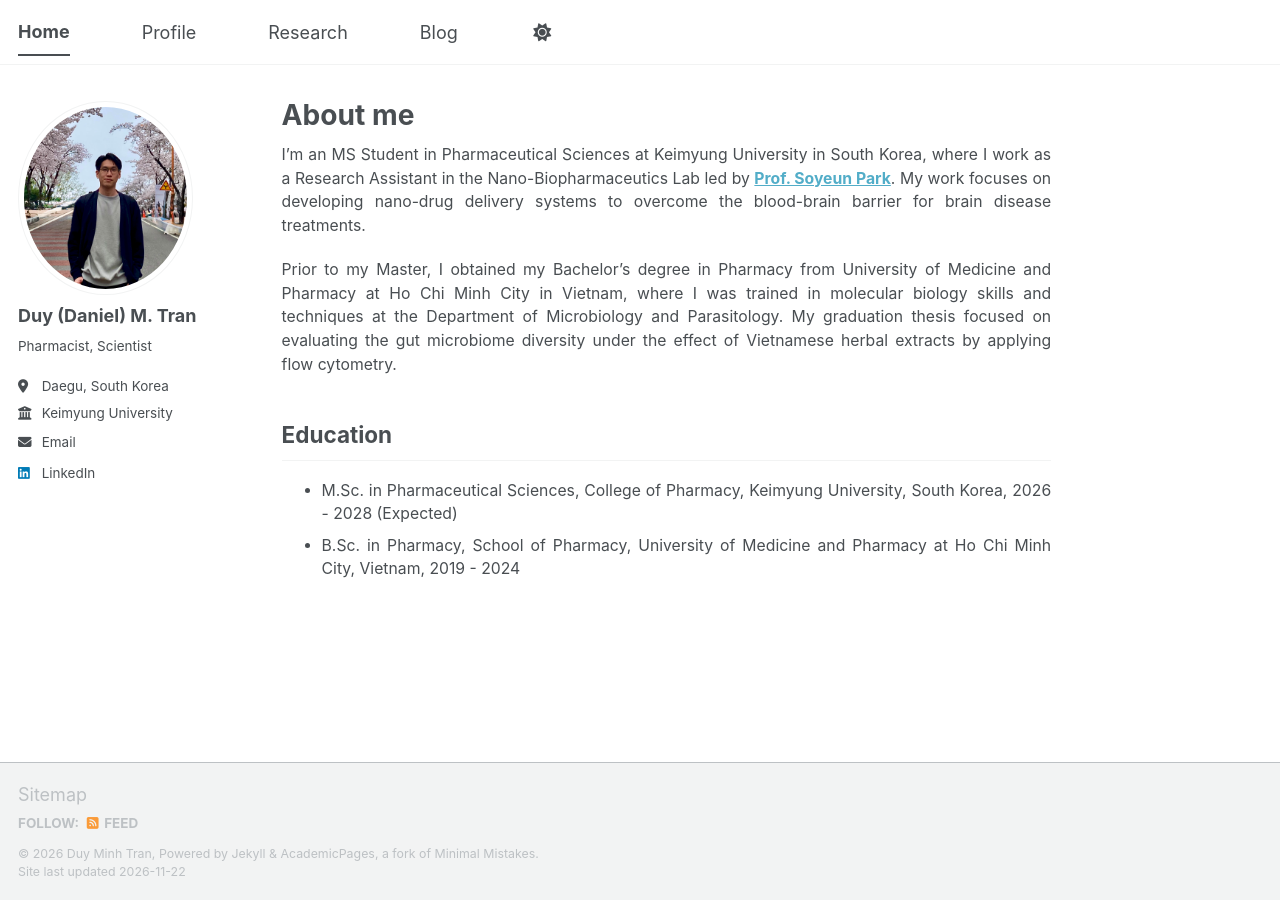
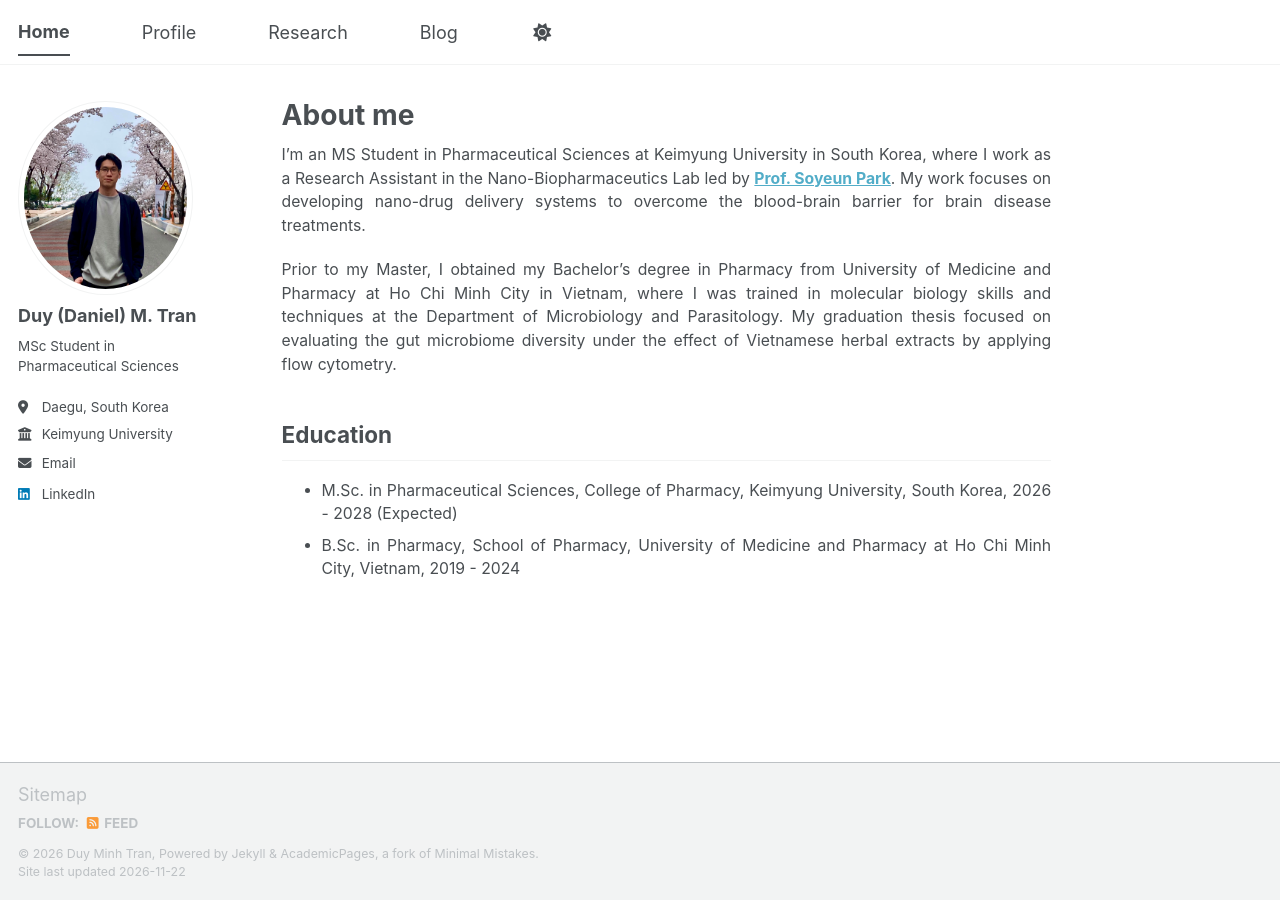
Before and after one commit to tranminhduy-git/tmduy.github.io, a Jekyll site: the page built from _pages/about.md, in a window 1280 px wide. Built offline with Jekyll 4.4.1, drawn with Linux system fonts in a browser that asks for light colours; a script bundle is joined from its source files by our own code; library files that are not in the unit come from our copies.

Commit message:
Update _config.yml

```diff
--- a/_config.yml
+++ b/_config.yml
@@ -26,7 +26,7 @@ author:
   avatar           : "IMG_4350.jpeg"
   name             : "Duy (Daniel) M. Tran"
   pronouns         :  # example: "she/her"
-  bio              : "Pharmacist, Scientist"
+  bio              : "MSc Student in Pharmaceutical Sciences"
   location         : "Daegu, South Korea"
   employer         : "Keimyung University"
   uri              : # URL
```
